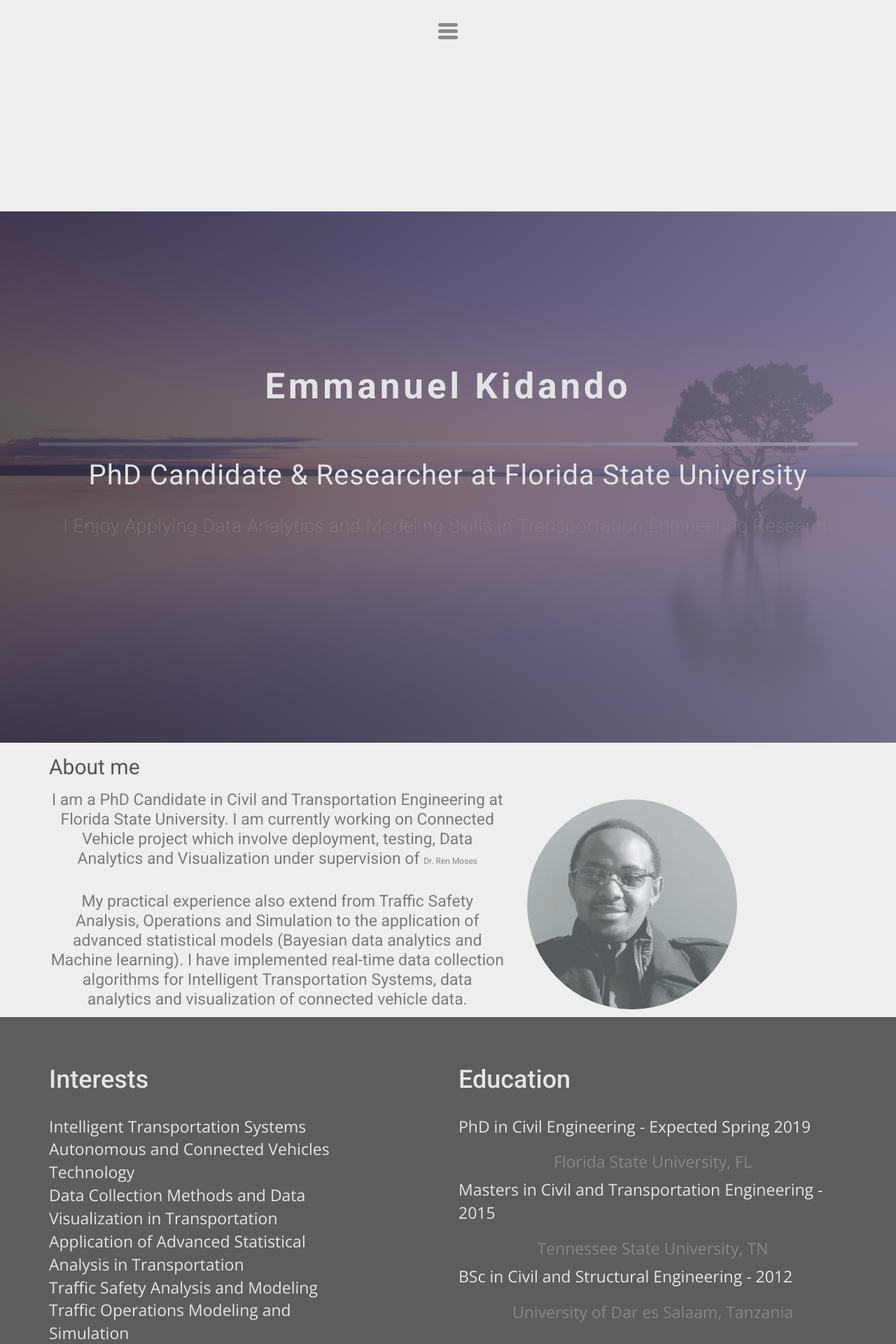
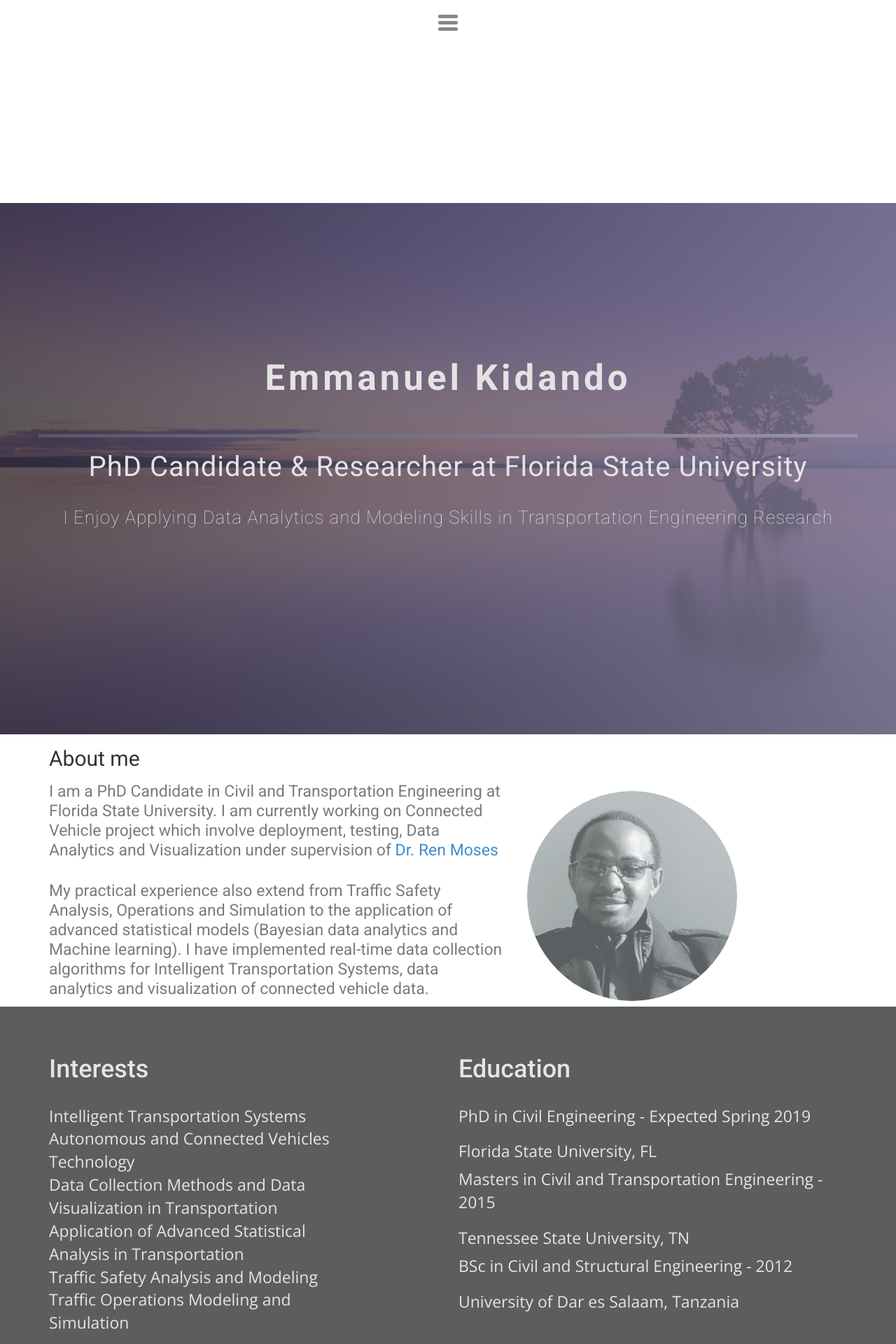
Before and after one commit to ekidando/Emma, a Jekyll site: the page built from index.html, in a window 1280 px wide. Shown: the top 1920 px of the page at 70% size. Built offline with Jekyll 4.4.1, drawn with Linux system fonts in a browser that asks for light colours; nearby versions of some CDN libraries; some web fonts are replaced.

Commit message:
Update navmain.css

```diff
--- a/css/navmain.css
+++ b/css/navmain.css
@@ -91,8 +91,3 @@ li a:focus {
   background: #1ABC9C;
   color: #fff;
 }
-
-
-/* demo styles */
-body { margin-top: 3em; background: #eee; color: #555; font-family: "Open Sans", "Segoe UI", Helvetica, Arial, sans-serif; }
-p, p a { font-size: 12px;text-align: center; color: #888; }
```
